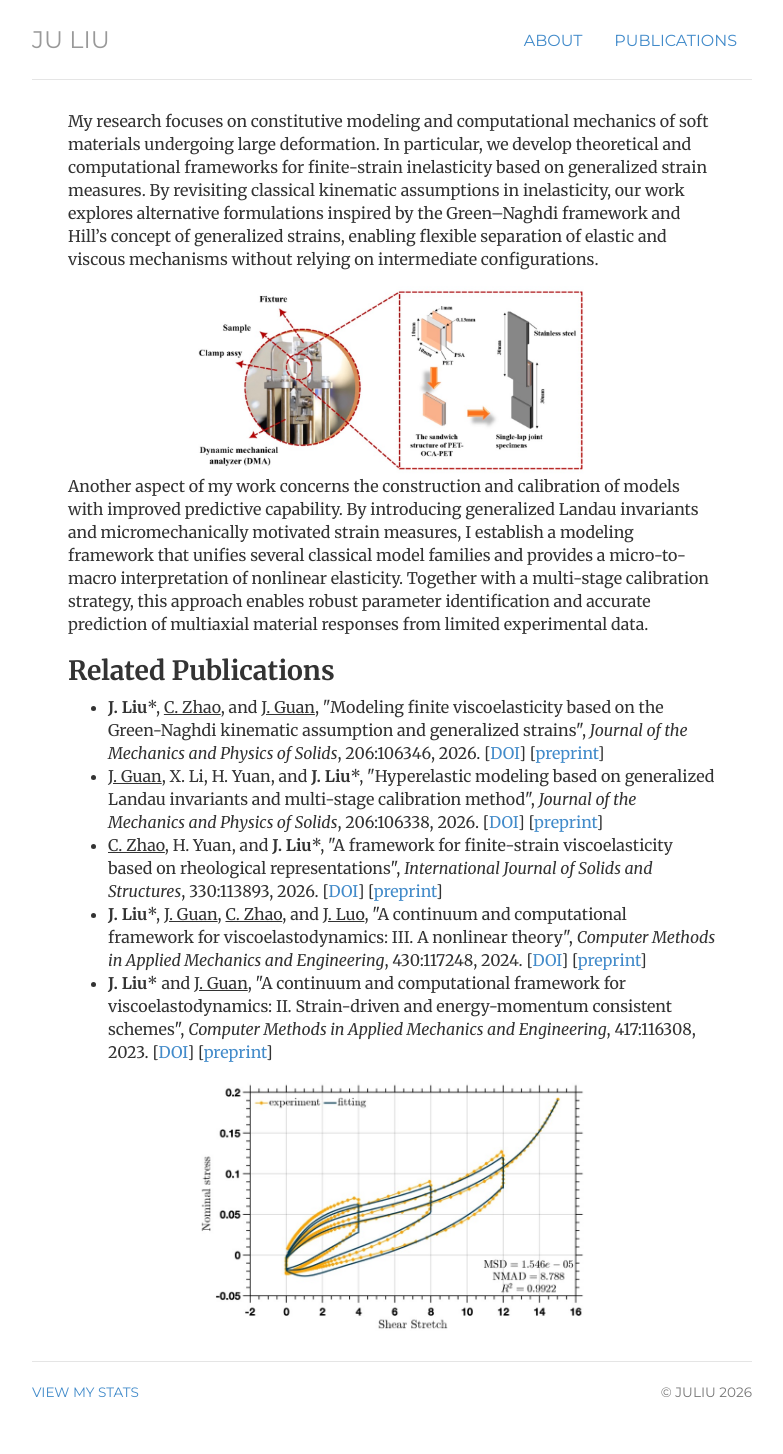
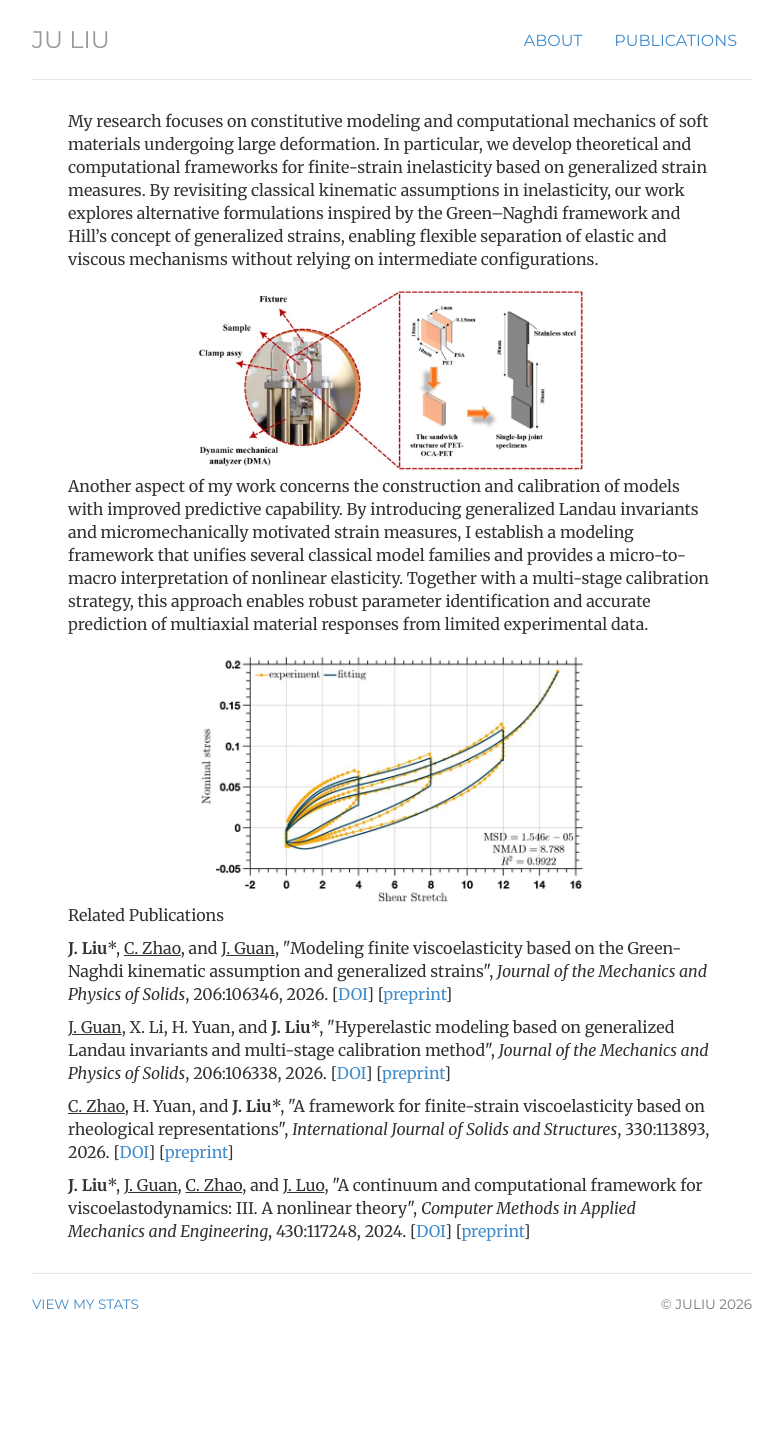
Before and after one commit to ju-liu/ju-liu.github.io, a Jekyll site: the page built from research/constitutive-modeling-inelastic-materials.html, in a window 1280 px wide. Shown: the whole page, without its empty margins (248-1031 px from the left). Built offline with Jekyll 4.4.1, drawn with Linux system fonts in a browser that asks for light colours; nearby versions of some CDN libraries; library files that are not in the unit come from our copies; comment, search, counter and statistics services are not loaded; after the commit the page ends 1366 px from its top, so only the background shows below that.

Commit message:
Update constitutive-modeling-inelastic-materials.html

```diff
--- a/research/constitutive-modeling-inelastic-materials.html
+++ b/research/constitutive-modeling-inelastic-materials.html
@@ -23,19 +23,17 @@
     Another aspect of my work concerns the construction and calibration of models with improved predictive capability. By introducing generalized Landau invariants and micromechanically motivated strain measures, I establish a modeling framework that unifies several classical model families and provides a micro-to-macro interpretation of nonlinear elasticity. Together with a multi-stage calibration strategy, this approach enables robust parameter identification and accurate prediction of multiaxial material responses from limited experimental data.
   </p>
 
-  <h2 style="margin-top: 2rem;">Related Publications</h2>
-  <ul>
-    <li><strong>J. Liu</strong>*, <u>C. Zhao</u>, and <u>J. Guan</u>, "Modeling finite viscoelasticity based on the Green-Naghdi kinematic assumption and generalized strains", <em>Journal of the Mechanics and Physics of Solids</em>, 206:106346, 2026. [<a href="https://doi.org/10.1016/j.jmps.2025.106346">DOI</a>] [<a href="https://arxiv.org/pdf/2501.11947.pdf">preprint</a>]</li>
-    <li><u>J. Guan</u>, X. Li, H. Yuan, and <strong>J. Liu</strong>*, "Hyperelastic modeling based on generalized Landau invariants and multi-stage calibration method", <em>Journal of the Mechanics and Physics of Solids</em>, 206:106338, 2026. [<a href="https://doi.org/10.1016/j.jmps.2025.106338">DOI</a>] [<a href="https://papers.ssrn.com/sol3/papers.cfm?abstract_id=5237348">preprint</a>]</li>
-    <li><u>C. Zhao</u>, H. Yuan, and <strong>J. Liu</strong>*, "A framework for finite-strain viscoelasticity based on rheological representations", <em>International Journal of Solids and Structures</em>, 330:113893, 2026. [<a href="https://doi.org/10.1016/j.ijsolstr.2026.113893">DOI</a>] [<a href="https://arxiv.org/abs/2508.14518">preprint</a>]</li>
-    <li><strong>J. Liu</strong>*, <u>J. Guan</u>, <u>C. Zhao</u>, and <u>J. Luo</u>, "A continuum and computational framework for viscoelastodynamics: III. A nonlinear theory", <em>Computer Methods in Applied Mechanics and Engineering</em>, 430:117248, 2024. [<a href="https://doi.org/10.1016/j.cma.2024.117248">DOI</a>] [<a href="https://arxiv.org/pdf/2405.03090">preprint</a>]</li>
-    <li><strong>J. Liu</strong>* and <u>J. Guan</u>, "A continuum and computational framework for viscoelastodynamics: II. Strain-driven and energy-momentum consistent schemes", <em>Computer Methods in Applied Mechanics and Engineering</em>, 417:116308, 2023. [<a href="https://doi.org/10.1016/j.cma.2023.116308">DOI</a>] [<a href="https://arxiv.org/pdf/2305.15812.pdf">preprint</a>]</li>
-  </ul>
-
     <div style="display: grid; gap: 1.25rem; margin-top: 1.5rem;">
     <figure style="margin: 0;">
       <img src="{{ '/img/inelastic-cyclic-fitting.jpg' | relative_url }}" alt="Nominal stress versus shear stretch experimental and fitting curves" style="max-width: 60%; height: auto; display: block; margin: 0 auto;">
     </figure>
   </div>
 
+  <p>Related Publications</p>
+
+    <p><strong>J. Liu</strong>*, <u>C. Zhao</u>, and <u>J. Guan</u>, "Modeling finite viscoelasticity based on the Green-Naghdi kinematic assumption and generalized strains", <em>Journal of the Mechanics and Physics of Solids</em>, 206:106346, 2026. [<a href="https://doi.org/10.1016/j.jmps.2025.106346">DOI</a>] [<a href="https://arxiv.org/pdf/2501.11947.pdf">preprint</a>]</p>
+    <p><u>J. Guan</u>, X. Li, H. Yuan, and <strong>J. Liu</strong>*, "Hyperelastic modeling based on generalized Landau invariants and multi-stage calibration method", <em>Journal of the Mechanics and Physics of Solids</em>, 206:106338, 2026. [<a href="https://doi.org/10.1016/j.jmps.2025.106338">DOI</a>] [<a href="https://papers.ssrn.com/sol3/papers.cfm?abstract_id=5237348">preprint</a>]</p>
+    <p><u>C. Zhao</u>, H. Yuan, and <strong>J. Liu</strong>*, "A framework for finite-strain viscoelasticity based on rheological representations", <em>International Journal of Solids and Structures</em>, 330:113893, 2026. [<a href="https://doi.org/10.1016/j.ijsolstr.2026.113893">DOI</a>] [<a href="https://arxiv.org/abs/2508.14518">preprint</a>]</p>
+    <p><strong>J. Liu</strong>*, <u>J. Guan</u>, <u>C. Zhao</u>, and <u>J. Luo</u>, "A continuum and computational framework for viscoelastodynamics: III. A nonlinear theory", <em>Computer Methods in Applied Mechanics and Engineering</em>, 430:117248, 2024. [<a href="https://doi.org/10.1016/j.cma.2024.117248">DOI</a>] [<a href="https://arxiv.org/pdf/2405.03090">preprint</a>]</p>
+
 </div>
```
